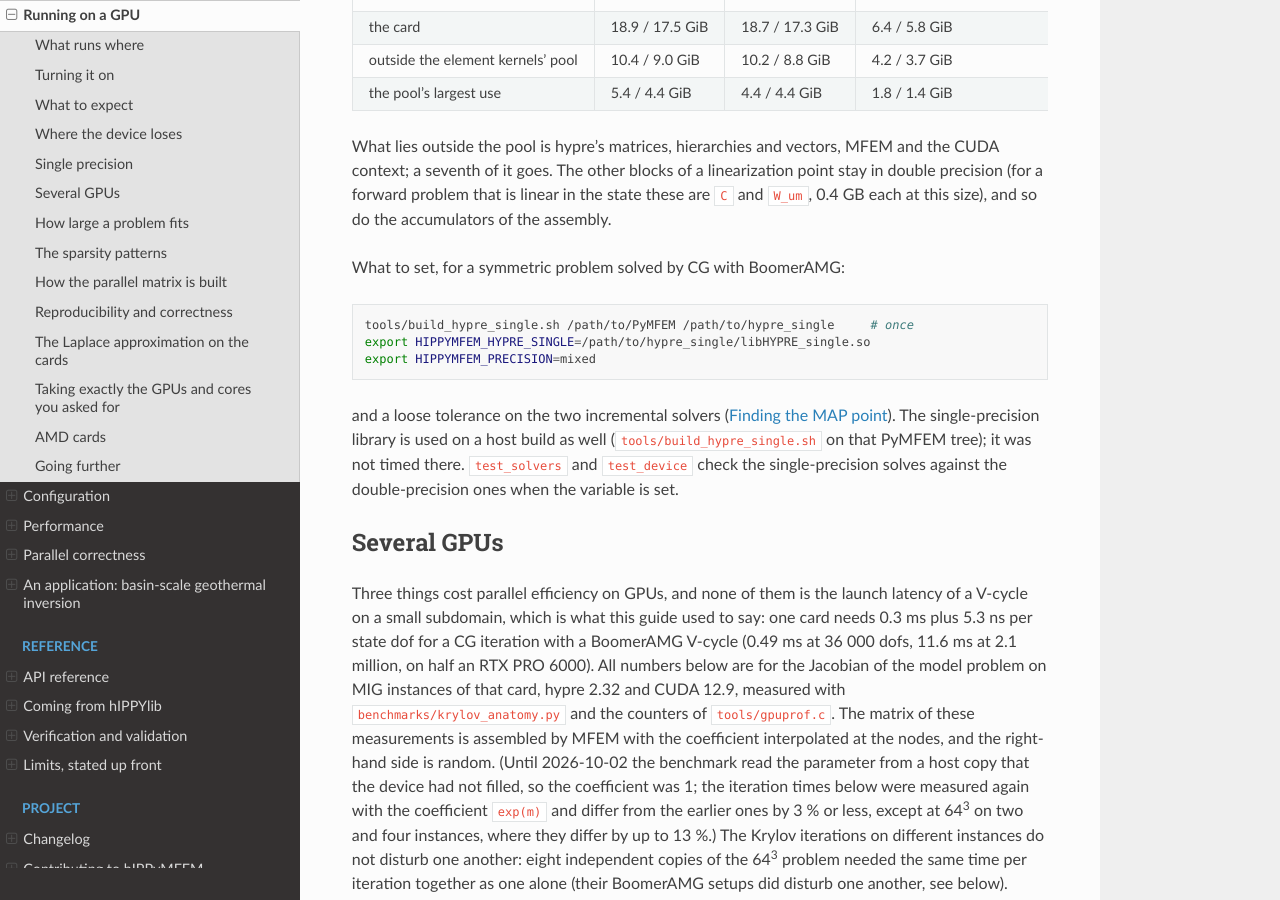
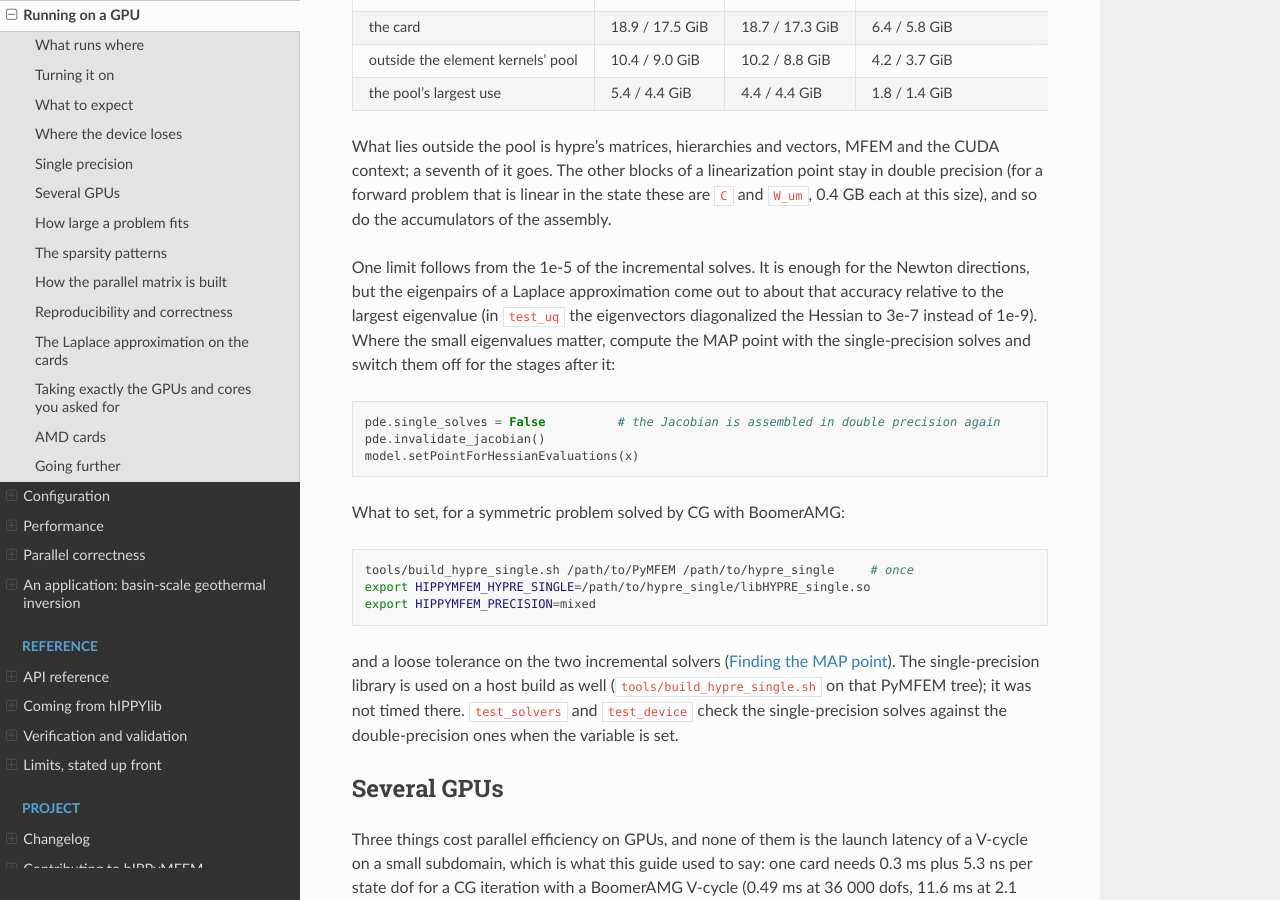
Before and after one commit to hIPPyMFEM/hippymfem, a Sphinx documentation site: the page built from docs/source/guide/gpu.rst, in a window 1280 px wide and 900 px high, scrolled down 8415 px. Built offline with Sphinx 7.4.7 and the Read the Docs theme 3.1.0, drawn with Linux system fonts in a browser that asks for light colours; pages that are not in the unit, such as notebooks, are missing from menus.

Commit message:
Single-precision solves: the limit for a Laplace approximation, and the switch back to double precision
The incremental solves of a single-precision hypre stop at 1e-5, so the eigenpairs of a
Laplace approximation come out to about that accuracy; the guide says so and how to run
the stages after the MAP point in double precision (single_solves = False,
invalidate_jacobian), which the shared test now does.  test_uq takes the tolerance of
single-precision solves for the diagonalization check.

```diff
--- a/docs/source/guide/gpu.rst
+++ b/docs/source/guide/gpu.rst
@@ -422,6 +422,19 @@ What lies outside the pool is hypre's matrices, hierarchies and vectors, MFEM an
 CUDA context; a seventh of it goes.  The other blocks of a linearization point stay in
 double precision (for a forward problem that is linear in the state these are ``C`` and
 ``W_um``, 0.4 GB each at this size), and so do the accumulators of the assembly.
+
+One limit follows from the 1e-5 of the incremental solves.  It is enough for the Newton
+directions, but the eigenpairs of a Laplace approximation come out to about that
+accuracy relative to the largest eigenvalue (in ``test_uq`` the eigenvectors
+diagonalized the Hessian to 3e-7 instead of 1e-9).  Where the small eigenvalues matter,
+compute the MAP point with the single-precision solves and switch them off for the
+stages after it:
+
+.. code-block:: python
+
+   pde.single_solves = False          # the Jacobian is assembled in double precision again
+   pde.invalidate_jacobian()
+   model.setPointForHessianEvaluations(x)
 
 What to set, for a symmetric problem solved by CG with BoomerAMG:
 
```
Also changed, not shown: 2 other files.
